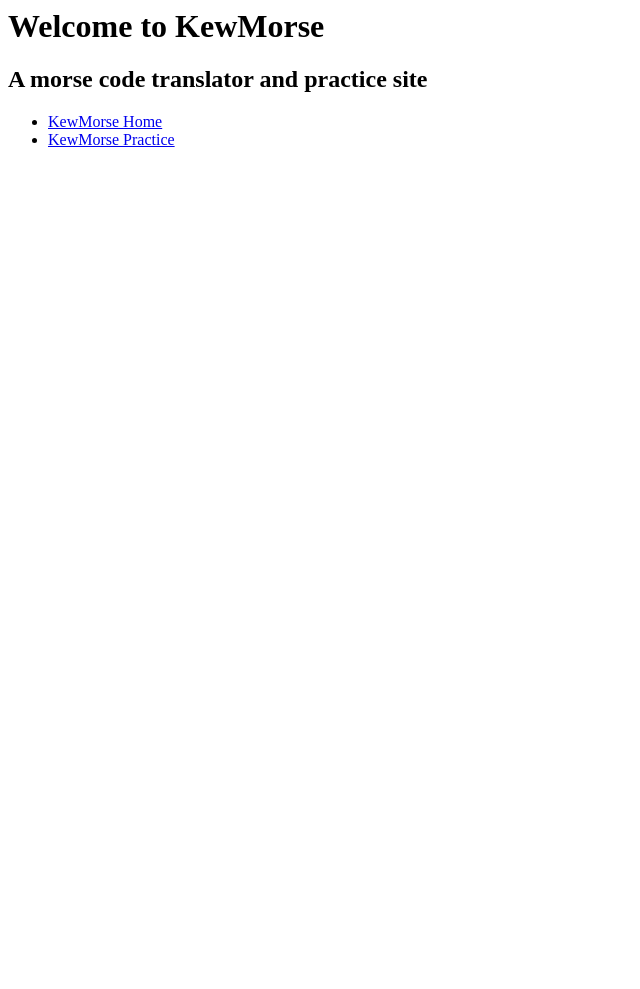
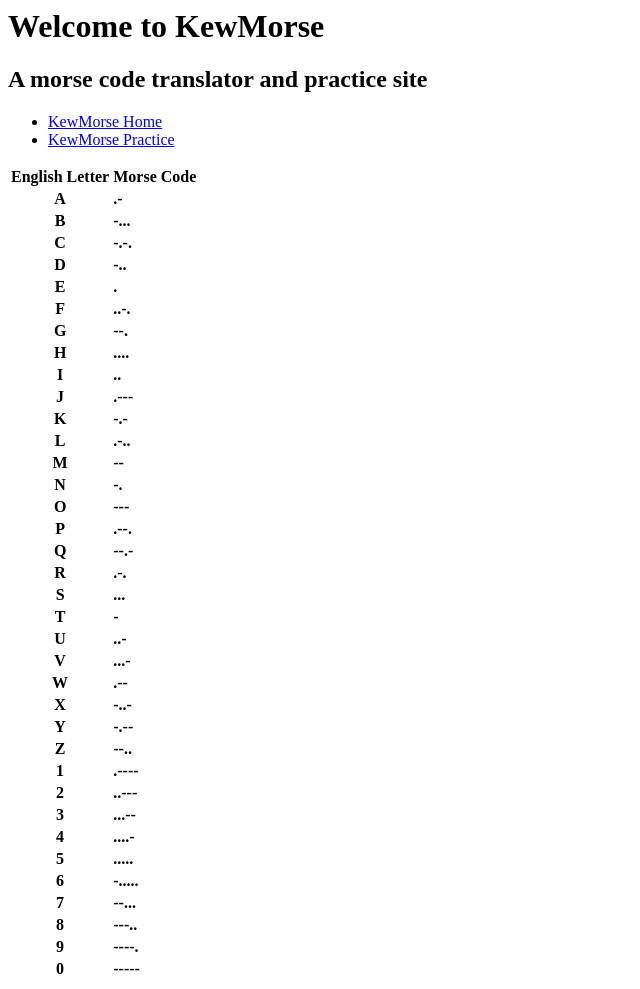
Before and after one commit to mjohnson196/mjohnson196.github.io, a plain HTML site: page index.html in a window 1280 px wide. Shown: the whole page, without its empty margins (0-640 px from the left). Before the commit the page ends 800 px from the top, so only its background shows below. Drawn offline with Linux system fonts and the light colour scheme.

Commit message:
omething

```diff
--- a/index.html
+++ b/index.html
@@ -9,5 +9,157 @@
 <li><a href="index.html">KewMorse Home</a></li>
 <li><a href="practice.html">KewMorse Practice</a></li>
 </ul>
+<table>
+<thead>
+<tr>
+<th>English Letter</th>
+<th>Morse Code</th>
+</tr>
+</thead>
+<tbody>
+<tr>
+<th>A</th>
+<td><b>.-</b></td>
+</tr>
+<tr>
+<th>B</th>
+<td><b>-...</b></td>
+</tr>
+<tr>
+<th>C</th>
+<td><b>-.-.</b></td>
+</tr>
+<tr>
+<th>D</th>
+<td><b>-..</b></td>
+</tr>
+<tr>
+<th>E</th>
+<td><b>.</b></td>
+</tr>
+<tr>
+<th>F</th>
+<td><b>..-.</b></td>
+</tr>
+<tr>
+<th>G</th>
+<td><b>--.</b></td>
+</tr>
+<tr>
+<th>H</th>
+<td><b>....</b></td>
+</tr>
+<tr>
+<th>I</th>
+<td><b>..</b></td>
+</tr>
+<tr>
+<th>J</th>
+<td><b>.---</b></td>
+</tr>
+<tr>
+<th>K</th>
+<td><b>-.-</b></td>
+</tr>
+<tr>
+<th>L</th>
+<td><b>.-..</b></td>
+</tr>
+<tr>
+<th>M</th>
+<td><b>--</b></td>
+</tr>
+<tr>
+<th>N</th>
+<td><b>-.</b></td>
+</tr>
+<tr>
+<th>O</th>
+<td><b>---</b></td>
+</tr>
+<tr>
+<th>P</th>
+<td><b>.--.</b></td>
+</tr>
+<tr>
+<th>Q</th>
+<td><b>--.-</b></td>
+</tr>
+<tr>
+<th>R</th>
+<td><b>.-.</b></td>
+</tr>
+<tr>
+<th>S</th>
+<td><b>...</b></td>
+</tr>
+<tr>
+<th>T</th>
+<td><b>-</b></td>
+</tr>
+<tr>
+<th>U</th>
+<td><b>..-</b></td>
+</tr>
+<tr>
+<th>V</th>
+<td><b>...-</b></td>
+</tr>
+<tr>
+<th>W</th>
+<td><b>.--</b></td>
+</tr>
+<tr>
+<th>X</th>
+<td><b>-..-</b></td>
+</tr>
+<tr>
+<th>Y</th>
+<td><b>-.--</b></td>
+</tr>
+<tr>
+<th>Z</th>
+<td><b>--..</b></td>
+</tr>
+<tr>
+<th>1</th>
+<td><b>.----</b></td>
+</tr>
+<tr>
+<th>2</th>
+<td><b>..---</b></td>
+</tr>
+<tr>
+<th>3</th>
+<td><b>...--</b></td>
+</tr>
+<tr>
+<th>4</th>
+<td><b>....-</b></td>
+</tr>
+<tr>
+<th>5</th>
+<td><b>.....</b></td>
+</tr>
+<tr>
+<th>6</th>
+<td><b>-.....</b></td>
+</tr>
+<tr>
+<th>7</th>
+<td><b>--...</b></td>
+</tr>
+<tr>
+<th>8</th>
+<td><b>---..</b></td>
+</tr>
+<tr>
+<th>9</th>
+<td><b>----.</b></td>
+</tr>
+<tr>
+<th>0</th>
+<td><b>-----</b></td>
+</tr>
 </body>
 </html>
```
